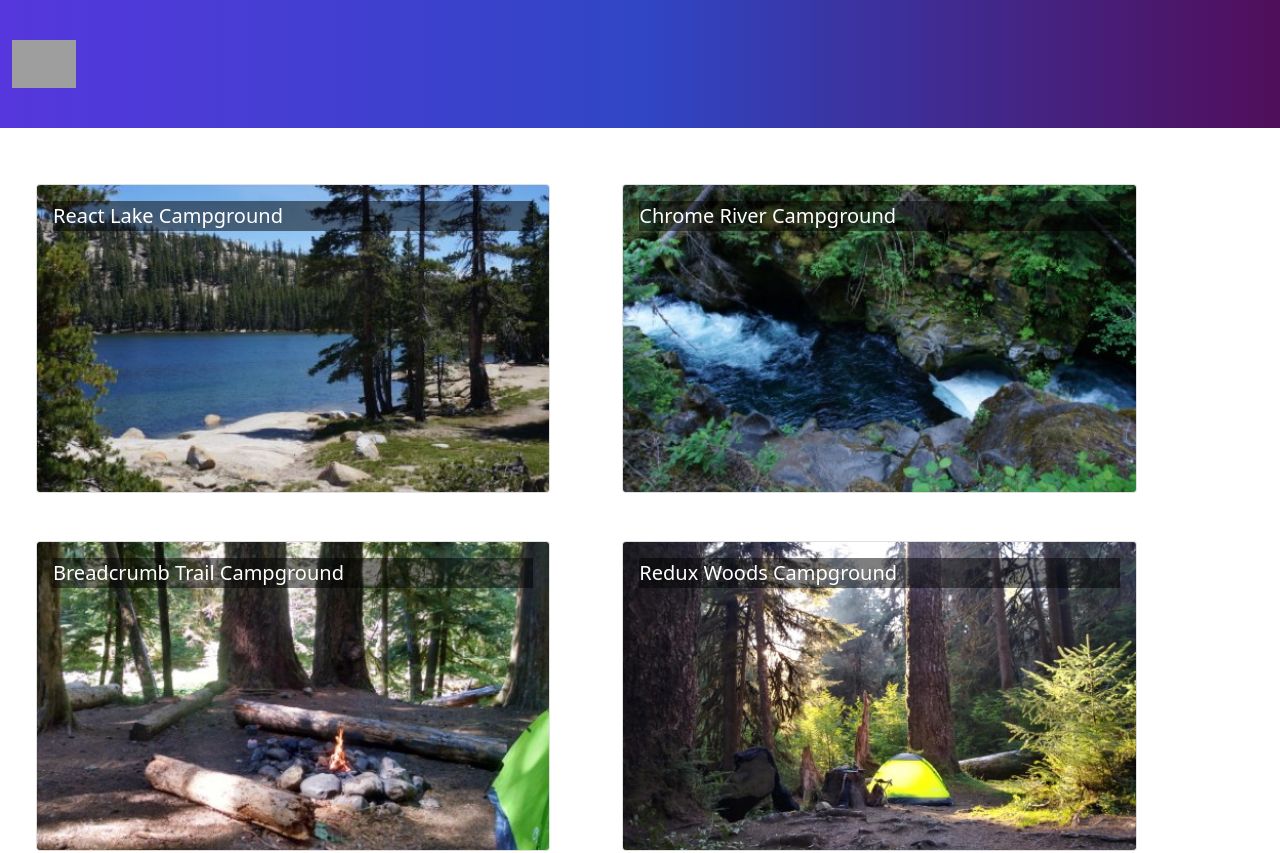
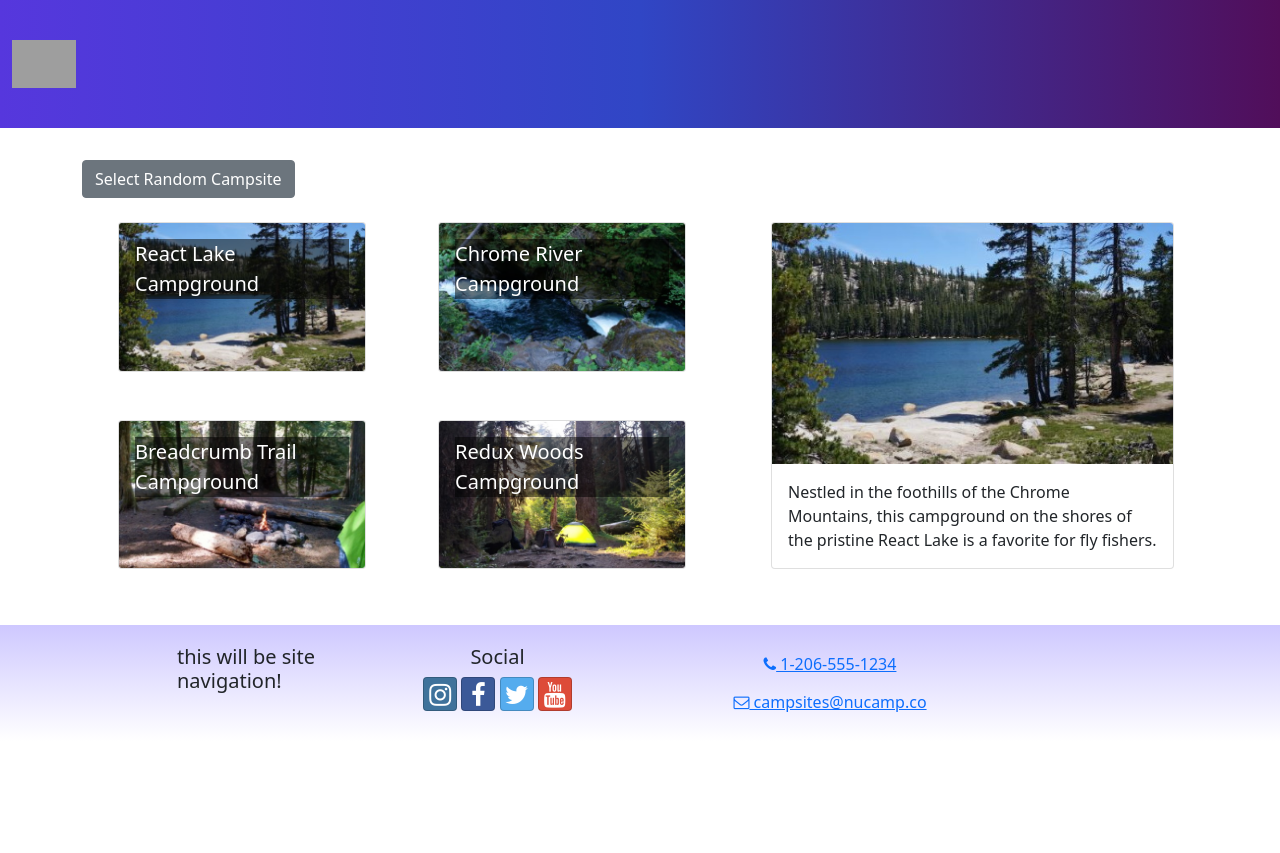
Before and after one commit to bholmdev/nucamp-reactsite, a React (Create React App) app: page / in a window 1280 px wide. Shown: the top 853 px of the page. After the commit the page ends 800 px from the top, so only its background shows below. Built offline with nearby package versions, Linux system fonts and the light colour scheme; grey boxes are pictures that could not be loaded.

Commit message:
campsite directory page and campsite detail

```diff
--- a/src/App.js
+++ b/src/App.js
@@ -1,13 +1,13 @@
-import './App.css';
-import Header from './components/Header';
-import CampsitesList from './features/campsites/CampsitesList';
-import Footer from './components/Footer';
+import "./App.css";
+import Header from "./components/Header";
+import CampsitesDirectoryPage from "./pages/CampsitesDirectoryPage";
+import Footer from "./components/Footer";
 
 const App = () => {
     return (
         <div className="App">
             <Header />
-            <CampsitesList />
+            <CampsitesDirectoryPage />
             <Footer />
         </div>
     );
--- /dev/null
+++ b/src/features/campsites/CampsiteDetail.js
@@ -0,0 +1,18 @@
+import { Card, CardImg, CardText, CardBody, Col } from "reactstrap";
+
+const CampsiteDetail = ({ campsite }) => {
+    const { image, name, description } = campsite;
+
+    return (
+        <Col ms="12" className="m-4">
+            <Card>
+                <CardImg top src={image} alt={name} />
+                <CardBody>
+                    <CardText>{description}</CardText>
+                </CardBody>
+            </Card>
+        </Col>
+    );
+};
+
+export default CampsiteDetail;
--- a/src/features/campsites/campsitesSlice.js
+++ b/src/features/campsites/campsitesSlice.js
@@ -5,5 +5,5 @@
 };
 
 export const selectRandomCampsite = () => {
-    return CAMPSITES[Math.floor(CAMPSITES.length * Math.random())];
+    return CAMPSITES[Math.floor(Math.random() * CAMPSITES.length)];
 }
--- /dev/null
+++ b/src/pages/CampsitesDirectoryPage.js
@@ -0,0 +1,31 @@
+import { Container, Row, Col, Button } from "reactstrap";
+import CampsiteDetail from "../features/campsites/CampsiteDetail";
+import CampsitesList from "../features/campsites/CampsitesList";
+import { selectRandomCampsite } from "../features/campsites/campsitesSlice";
+
+const CampsitesDirectoryPage = () => {
+    let selectedCampsite = selectRandomCampsite();
+
+    const toggleCampsite = () => {
+        selectedCampsite = selectRandomCampsite();
+        console.log(selectedCampsite);
+    };
+
+    return (
+        <Container>
+            <Button onClick={() => toggleCampsite()}>
+                Select Random Campsite
+            </Button>
+            <Row>
+                <Col sm="5" md="7">
+                    <CampsitesList />
+                </Col>
+                <Col sm="7" md="5">
+                    <CampsiteDetail campsite={selectedCampsite} />
+                </Col>
+            </Row>
+        </Container>
+    );
+};
+
+export default CampsitesDirectoryPage;
```
